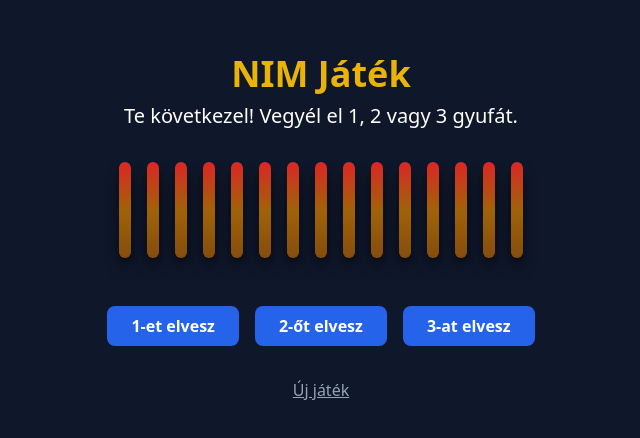
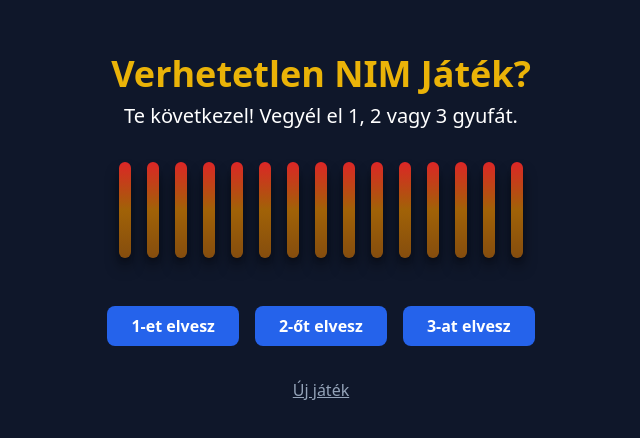
Before and after one commit to ezolmik/nim, a plain HTML site: page index.html in a window 1280 px wide. Shown: the part 172-610 px from the top of the page, without its empty margins (319-959 px from the left). Drawn offline with nearby package versions, Linux system fonts and the light colour scheme.

Commit message:
Update index.html

```diff
--- a/index.html
+++ b/index.html
@@ -6,6 +6,12 @@
     <title>NIM Játék - Verhetetlen Gép</title>
     <script src="https://cdn.tailwindcss.com"></script>
     <style>
+        body {
+            user-select: none;  /* Ne lehessen kijelölni a szöveget */
+            -webkit-tap-highlight-color: transparent; /* Kattintáskori kék villanás kikapcsolása */
+            overflow: hidden; /* Ne lehessen véletlenül elgörgetni az oldalt */
+            touch-action: manipulation; /* Megakadályozza a véletlen dupla kattintásos zoomot mobilon */
+        }
         .match { transition: all 0.3s ease; cursor: pointer; }
         .match:hover { transform: translateY(-10px); filter: brightness(1.2); }
     </style>
@@ -13,7 +19,7 @@
 <body class="bg-slate-900 text-white min-h-screen flex flex-col items-center justify-center p-4">
 
     <div class="text-center mb-8">
-        <h1 class="text-4xl font-bold mb-2 text-yellow-500">NIM Játék</h1>
+        <h1 class="text-4xl font-bold mb-2 text-yellow-500">Verhetetlen NIM Játék?</h1>
         <p id="status" class="text-xl">Te következel! Vegyél el 1, 2 vagy 3 gyufát.</p>
     </div>
 
```
